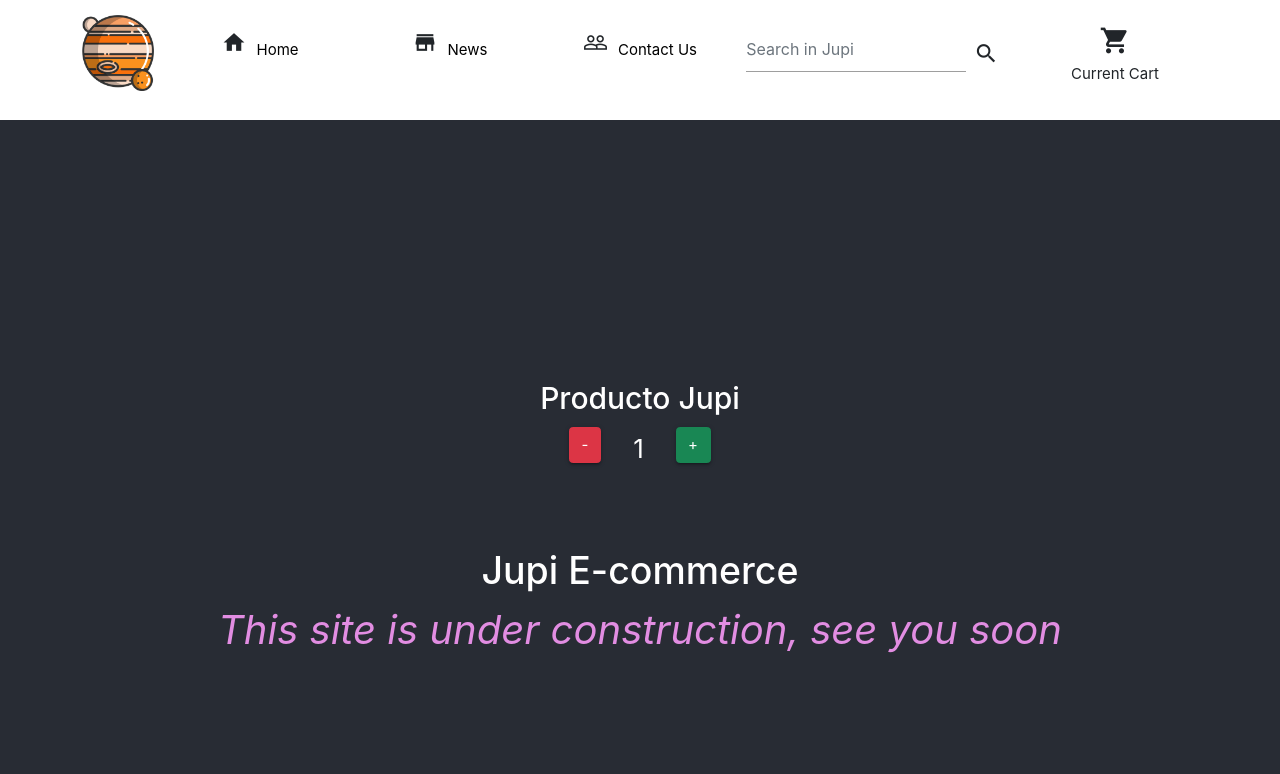
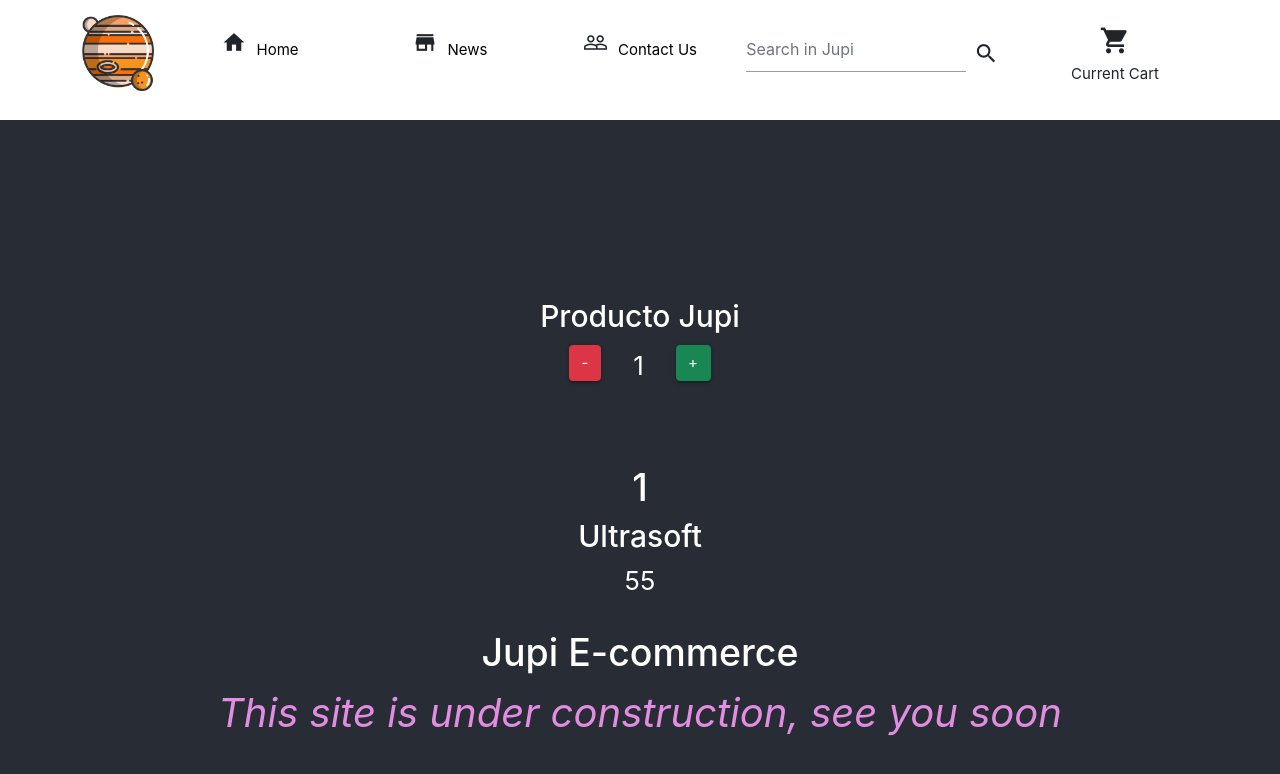
Before and after one commit to ultrasoft011/jupi, a React (Create React App) app: page / in a window 1280 px wide. Shown: the top 774 px of the page. Built offline with nearby package versions, Linux system fonts and the light colour scheme.

Commit message:
Item component: render

```diff
--- /dev/null
+++ b/src/components/Catalog.js
@@ -0,0 +1,8 @@
+const catalog = {
+  id: 1,
+  title: "Ultrasoft",
+  price: 55,
+  pictureURL: "www.equiz.com",
+};
+
+export default catalog;
--- /dev/null
+++ b/src/components/Item.js
@@ -0,0 +1,14 @@
+import React from "react";
+
+const Item = ({ item }) => {
+  return (
+    <>
+      <h1>{item.id}</h1>
+      <h2>{item.title}</h2>
+      <p>{item.price}</p>
+      <p>{item.pictureUrl}</p>
+    </>
+  );
+};
+
+export default Item;
--- a/src/components/ItemListContainer.js
+++ b/src/components/ItemListContainer.js
@@ -1,10 +1,16 @@
 import React from "react";
+import Item from "./Item";
 import ItemCount from "./ItemCount";
+import catalog from "./Catalog";
 
 const ItemListContainer = (props) => {
   return (
     <>
+      {/* ItemCount component, contador con valores iniciales de 5 y 1 */}
       <ItemCount stock="5" initial="1" />
+
+      {/* Item component */}
+      <Item item={catalog}/>
       <h1>Jupi E-commerce</h1>
       <i class="welcome-message">{props.welcome}</i>
     </>
```
Also changed, not shown: src/components/ItemList.js (added).
